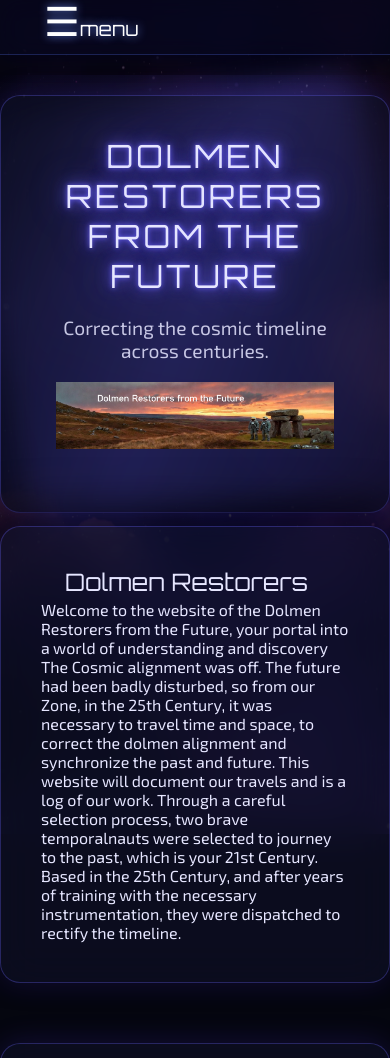
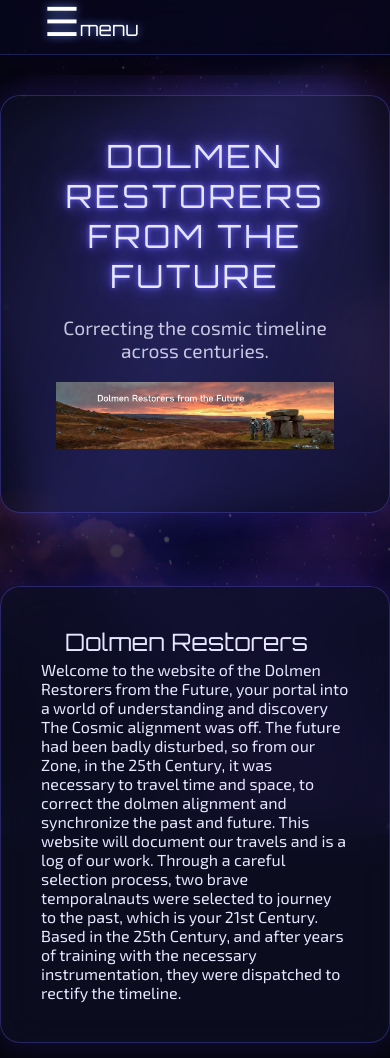
Before and after one commit to Dolmen-Restorers/Dolmen-Restorers-from-the-Future, a plain HTML site: page index.html in a window 390 px wide. Shown: the top 1058 px of the page. Drawn offline with Linux system fonts and the light colour scheme.

Commit message:
Add files via upload

```diff
--- a/css/styleFuture2.css
+++ b/css/styleFuture2.css
@@ -509,32 +509,3 @@ video {
     0 0 35px rgba(108,99,255,0.7);
 }
 /* slide over */
-.hero {
-  position: relative;
-  top: 0;
-  z-index: 1;
-}
-.content-card {
-  position: relative;
-  z-index: 5;
-
-  margin: -120px auto 40px; /* adjust depth */
-}
-
-@media (max-width: 768px) {
-
-  .hero {
-    position: relative;
-    top: 0;
-  }
-
-  .content-card {
-    margin: -140px auto 40px;
-  }
-
-}
-.content-card {
-  box-shadow:
-    0 -20px 40px rgba(0,0,0,0.6),
-    0 0 30px rgba(80,50,231,0.2);
-}
```
